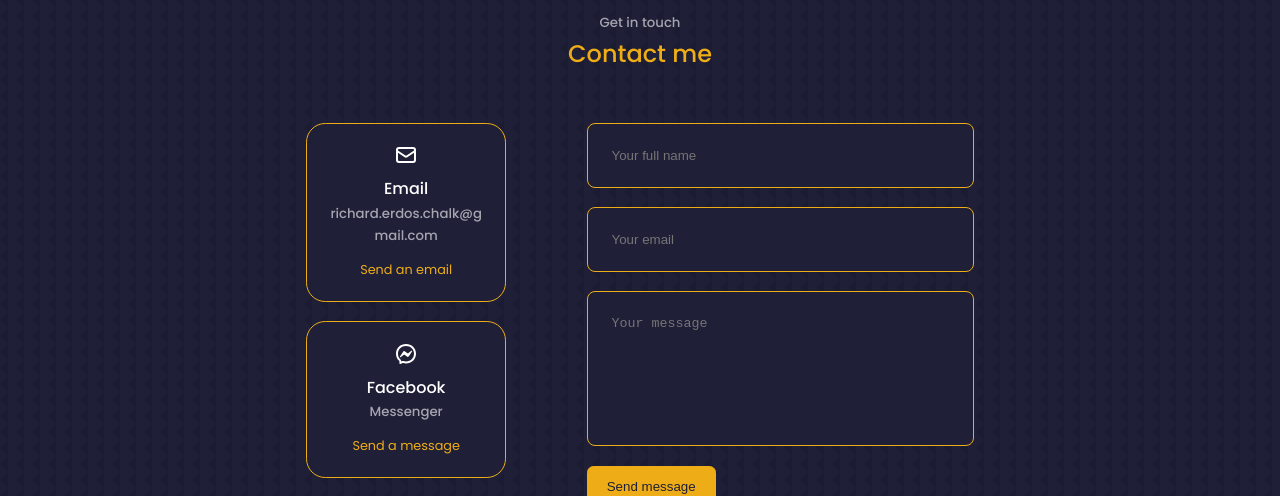
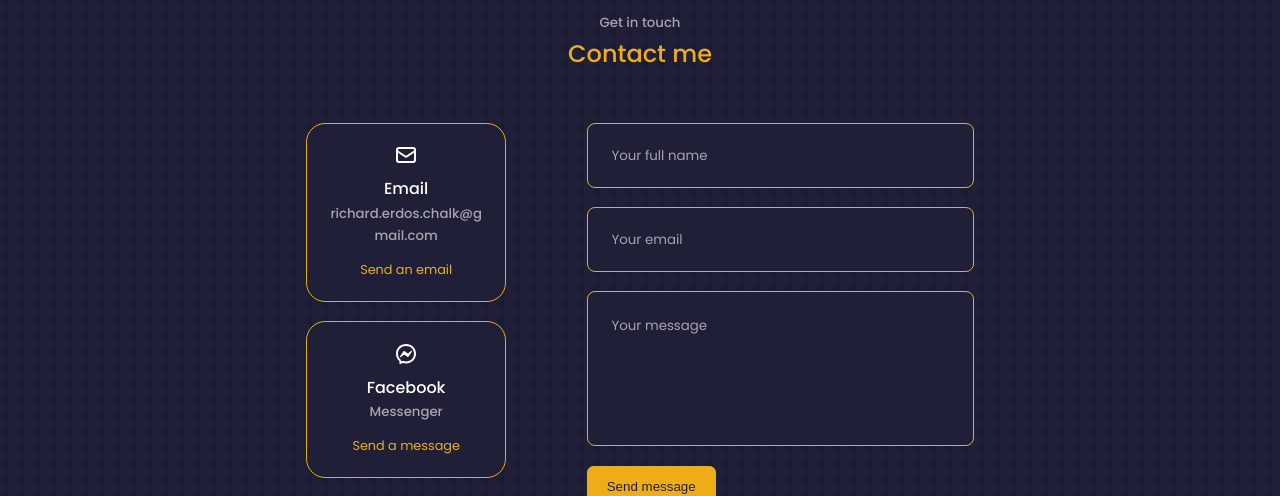
Before and after one commit to RichardChalk/portfolio, a React (Create React App) app: page / in a window 1280 px wide. Shown: the part 5400-5896 px from the top of the page. Built offline with nearby package versions, Linux system fonts and the light colour scheme.

Commit message:
Finished styling contact form

```diff
--- a/src/components/contact/contact.css
+++ b/src/components/contact/contact.css
@@ -65,11 +65,21 @@
   border: 1px solid var(--colour-primary);
   resize: none; /* Dont allow user to resize textarea */
   color: var(--colour-white);
+  transition: var(--transition);
 }
 
 .contact__input:active,
 .contact__input:focus {
   background: var(--colour-bg-variant);
+}
+
+.contact__input::placeholder {
+  color: var(--colour-light);
+  font-family: "Poppins", sans-serif;
+}
+
+.contact__input:focus::placeholder {
+  color: transparent;
 }
 
 /* =============== Media queries ===============  */
```
